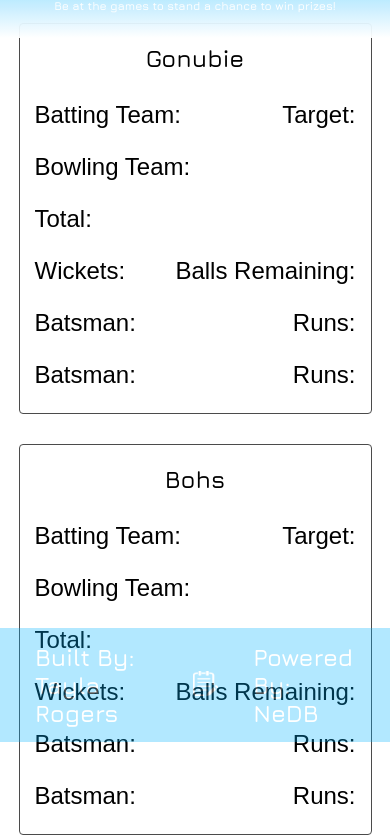
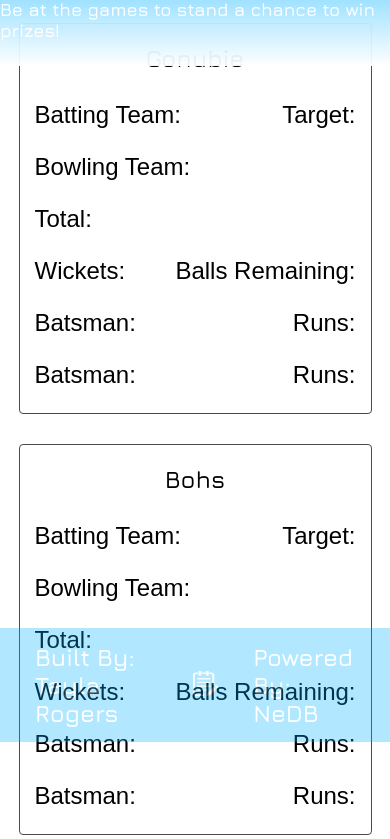
Before and after one commit to taylarogers/live-scoring, a website: page Public/index.html in a window 390 px wide. Shown: the part 102-941 px from the top of the page. Drawn offline with nearby package versions, Linux system fonts and the light colour scheme; no server answers; a web font is replaced by a local one.

Commit message:
Update Text for Testing on Mobile Devices

```diff
--- a/Public/style.css
+++ b/Public/style.css
@@ -128,6 +128,10 @@
         width: 100px;
     }
 
+    .secondary-header {
+        font-size: large;
+    }
+
     p {
         font-size: x-large;
     }
```
